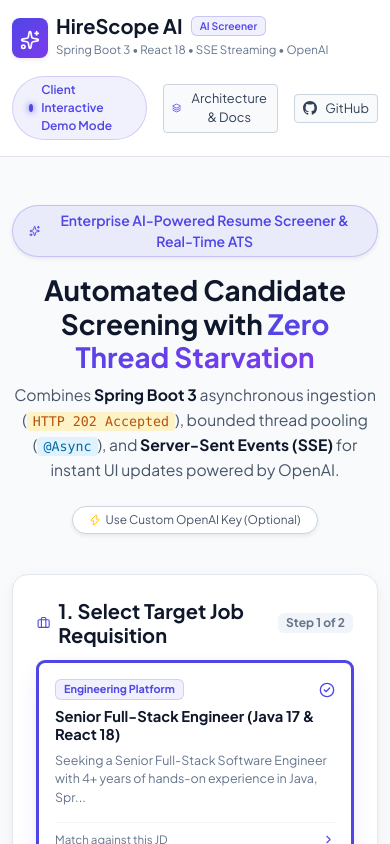
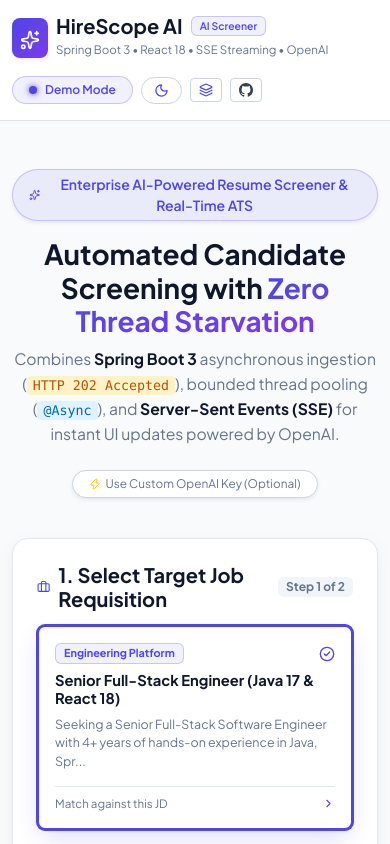
Before and after one commit to ganesh-badar/ai-resume-screener-ats, a React (Vite) app in the folder frontend/: page / in a window 390 px wide. Shown: the top 844 px of the page. Built offline with nearby package versions, Linux system fonts and the light colour scheme; no server answers.

Commit message:
feat(theme): add real-time Light/Dark mode theme switcher with persistence

```diff
--- a/frontend/src/App.jsx
+++ b/frontend/src/App.jsx
@@ -23,6 +23,20 @@
   const [streamingStep, setStreamingStep] = useState('');
   const [evaluationResult, setEvaluationResult] = useState(null);
   const [isArchModalOpen, setIsArchModalOpen] = useState(false);
+
+  // Theme Management (Light vs Dark)
+  const [theme, setTheme] = useState(() => {
+    return localStorage.getItem('hirescope_theme') || 'light';
+  });
+
+  useEffect(() => {
+    document.documentElement.setAttribute('data-theme', theme);
+    localStorage.setItem('hirescope_theme', theme);
+  }, [theme]);
+
+  const toggleTheme = () => {
+    setTheme((prev) => (prev === 'light' ? 'dark' : 'light'));
+  };
 
   useEffect(() => {
     const init = async () => {
@@ -112,10 +126,12 @@
   };
 
   return (
-    <div className="d-flex flex-column min-vh-100" style={{ background: '#f8fafc' }}>
+    <div className="d-flex flex-column min-vh-100" style={{ background: 'var(--bg-primary)' }}>
       <Navbar
         isBackendLive={isBackendLive}
         onOpenArchitecture={() => setIsArchModalOpen(true)}
+        theme={theme}
+        toggleTheme={toggleTheme}
       />
 
       <main className="container py-4 flex-grow-1">
@@ -125,18 +141,18 @@
             <Sparkles size={14} />
             <span>Enterprise AI-Powered Resume Screener &amp; Real-Time ATS</span>
           </div>
-          <h1 className="display-6 fw-bold mb-2" style={{ color: '#0f172a' }}>
+          <h1 className="display-6 fw-bold mb-2" style={{ color: 'var(--text-primary)' }}>
             Automated Candidate Screening with{' '}
             <span style={{ background: 'var(--brand-gradient)', WebkitBackgroundClip: 'text', WebkitTextFillColor: 'transparent' }}>
               Zero Thread Starvation
             </span>
           </h1>
-          <p className="mx-auto" style={{ maxWidth: '720px', fontSize: '0.98rem', color: '#475569', lineHeight: 1.6 }}>
-            Combines <strong style={{ color: '#0f172a' }}>Spring Boot 3</strong> asynchronous ingestion (
-            <code style={{ background: '#fef3c7', color: '#b45309', padding: '2px 6px', borderRadius: '4px', fontSize: '0.85em' }}>HTTP 202 Accepted</code>
+          <p className="mx-auto" style={{ maxWidth: '720px', fontSize: '0.98rem', color: 'var(--text-secondary)', lineHeight: 1.6 }}>
+            Combines <strong style={{ color: 'var(--text-primary)' }}>Spring Boot 3</strong> asynchronous ingestion (
+            <code style={{ background: 'var(--code-bg-warn)', color: 'var(--code-text-warn)', padding: '2px 6px', borderRadius: '4px', fontSize: '0.85em' }}>HTTP 202 Accepted</code>
             ), bounded thread pooling (
-            <code style={{ background: '#e0f2fe', color: '#0369a1', padding: '2px 6px', borderRadius: '4px', fontSize: '0.85em' }}>@Async</code>
-            ), and <strong style={{ color: '#0f172a' }}>Server-Sent Events (SSE)</strong> for instant UI updates powered by OpenAI.
+            <code style={{ background: 'var(--code-bg-info)', color: 'var(--code-text-info)', padding: '2px 6px', borderRadius: '4px', fontSize: '0.85em' }}>@Async</code>
+            ), and <strong style={{ color: 'var(--text-primary)' }}>Server-Sent Events (SSE)</strong> for instant UI updates powered by OpenAI.
           </p>
 
           {/* Optional Live OpenAI Key Toggle */}
@@ -147,9 +163,9 @@
               className="btn btn-sm py-1 px-3 rounded-pill d-flex align-items-center gap-1 shadow-sm"
               style={{
                 fontSize: '0.74rem',
-                background: '#ffffff',
-                border: '1px solid #cbd5e1',
-                color: '#475569'
+                background: 'var(--bg-card)',
+                border: '1px solid var(--border-subtle)',
+                color: 'var(--text-secondary)'
               }}
             >
               <Zap size={12} className={openAiApiKey ? "text-success" : "text-warning"} />
@@ -157,7 +173,7 @@
             </button>
 
             {showKeyInput && (
-              <div className="mt-2 p-2 rounded-3 d-flex align-items-center gap-2 shadow-sm" style={{ background: '#ffffff', border: '1px solid #cbd5e1', maxWidth: '420px', width: '100%' }}>
+              <div className="mt-2 p-2 rounded-3 d-flex align-items-center gap-2 shadow-sm" style={{ background: 'var(--bg-card)', border: '1px solid var(--border-subtle)', maxWidth: '420px', width: '100%' }}>
                 <input
                   type="password"
                   placeholder="sk-proj-..."
@@ -213,10 +229,10 @@
           <div className="col-md-4">
             <div className="glass-panel p-3 h-100">
               <div className="d-flex align-items-center gap-2 mb-1">
-                <Cpu size={16} style={{ color: '#4f46e5' }} />
-                <h6 className="fw-bold mb-0 small" style={{ color: '#0f172a' }}>Asynchronous Request-Reply</h6>
+                <Cpu size={16} style={{ color: 'var(--brand-indigo)' }} />
+                <h6 className="fw-bold mb-0 small" style={{ color: 'var(--text-primary)' }}>Asynchronous Request-Reply</h6>
               </div>
-              <p className="small mb-0" style={{ color: '#64748b', fontSize: '0.8rem', lineHeight: 1.5 }}>
+              <p className="small mb-0" style={{ color: 'var(--text-secondary)', fontSize: '0.8rem', lineHeight: 1.5 }}>
                 Returns 202 Accepted instantly; offloads LLM inference to a bounded ThreadPoolTaskExecutor.
               </p>
             </div>
@@ -225,9 +241,9 @@
             <div className="glass-panel p-3 h-100">
               <div className="d-flex align-items-center gap-2 mb-1">
                 <Activity size={16} className="text-success" />
-                <h6 className="fw-bold mb-0 small" style={{ color: '#0f172a' }}>Unidirectional SSE Streaming</h6>
+                <h6 className="fw-bold mb-0 small" style={{ color: 'var(--text-primary)' }}>Unidirectional SSE Streaming</h6>
               </div>
-              <p className="small mb-0" style={{ color: '#64748b', fontSize: '0.8rem', lineHeight: 1.5 }}>
+              <p className="small mb-0" style={{ color: 'var(--text-secondary)', fontSize: '0.8rem', lineHeight: 1.5 }}>
                 Streams status updates directly to React EventSource without WebSocket handshake overhead.
               </p>
             </div>
@@ -235,10 +251,10 @@
           <div className="col-md-4">
             <div className="glass-panel p-3 h-100">
               <div className="d-flex align-items-center gap-2 mb-1">
-                <ShieldCheck size={16} style={{ color: '#7c3aed' }} />
-                <h6 className="fw-bold mb-0 small" style={{ color: '#0f172a' }}>Apache PDFBox 3.x Extraction</h6>
+                <ShieldCheck size={16} style={{ color: 'var(--brand-purple)' }} />
+                <h6 className="fw-bold mb-0 small" style={{ color: 'var(--text-primary)' }}>Apache PDFBox 3.x Extraction</h6>
               </div>
-              <p className="small mb-0" style={{ color: '#64748b', fontSize: '0.8rem', lineHeight: 1.5 }}>
+              <p className="small mb-0" style={{ color: 'var(--text-secondary)', fontSize: '0.8rem', lineHeight: 1.5 }}>
                 Positional document text extraction normalized before passing to OpenAI JSON schema.
               </p>
             </div>
@@ -247,10 +263,10 @@
       </main>
 
       {/* Footer */}
-      <footer className="border-top py-3 text-center small" style={{ background: '#ffffff', borderColor: '#e2e8f0', color: '#64748b' }}>
+      <footer className="border-top py-3 text-center small" style={{ background: 'var(--bg-nav)', borderColor: 'var(--border-color)', color: 'var(--text-secondary)' }}>
         <div className="container d-flex flex-wrap align-items-center justify-content-between gap-2">
-          <span style={{ color: '#334155', fontWeight: '500' }}>HireScope AI &bull; Built by Ganesh Badar</span>
-          <span className="code-font" style={{ color: '#94a3b8', fontSize: '0.72rem' }}>
+          <span style={{ color: 'var(--text-nav)', fontWeight: '500' }}>HireScope AI &bull; Built by Ganesh Badar</span>
+          <span className="code-font" style={{ color: 'var(--text-muted)', fontSize: '0.72rem' }}>
             Spring Boot 3.3.4 &bull; Java 17 &bull; React 18 &bull; MySQL &bull; AWS S3 &bull; OpenAI
           </span>
         </div>
--- a/frontend/src/components/JobSelector.jsx
+++ b/frontend/src/components/JobSelector.jsx
@@ -6,10 +6,10 @@
     <div className="glass-panel p-4 mb-4">
       <div className="d-flex align-items-center justify-content-between mb-3">
         <div className="d-flex align-items-center gap-2">
-          <Briefcase size={18} style={{ color: '#4f46e5' }} />
-          <h5 className="fw-bold mb-0" style={{ color: '#0f172a' }}>1. Select Target Job Requisition</h5>
+          <Briefcase size={18} style={{ color: 'var(--brand-indigo)' }} />
+          <h5 className="fw-bold mb-0" style={{ color: 'var(--text-primary)' }}>1. Select Target Job Requisition</h5>
         </div>
-        <span className="badge small px-2 py-1" style={{ background: '#f1f5f9', color: '#64748b' }}>
+        <span className="badge small px-2 py-1" style={{ background: 'var(--bg-subtle)', color: 'var(--text-secondary)' }}>
           Step 1 of 2
         </span>
       </div>
@@ -25,33 +25,38 @@
                   disabled ? 'opacity-75' : 'cursor-pointer'
                 }`}
                 style={{
-                  background: isSelected ? '#ffffff' : '#ffffff',
-                  border: isSelected ? '2px solid #4f46e5' : '1.5px solid #e2e8f0',
+                  background: 'var(--bg-card)',
+                  border: isSelected ? '2px solid var(--brand-indigo)' : '1.5px solid var(--border-color)',
                   boxShadow: isSelected
-                    ? '0 10px 25px -5px rgba(79, 70, 229, 0.18), 0 0 0 1px #4f46e5'
-                    : '0 1px 3px rgba(15, 23, 42, 0.04)',
+                    ? '0 10px 25px -5px rgba(79, 70, 229, 0.22), 0 0 0 1px var(--brand-indigo)'
+                    : 'var(--card-shadow)',
                   transform: isSelected ? 'translateY(-2px)' : 'none',
                   transition: 'all 0.25s cubic-bezier(0.16, 1, 0.3, 1)'
                 }}
               >
                 <div>
                   <div className="d-flex align-items-center justify-content-between mb-2">
-                    <span className="badge small px-2 py-1" style={{ background: 'rgba(79, 70, 229, 0.08)', color: '#4f46e5', border: '1px solid rgba(79, 70, 229, 0.2)', fontSize: '0.68rem' }}>
+                    <span className="badge small px-2 py-1" style={{
+                      background: 'var(--brand-subtle)',
+                      color: 'var(--brand-indigo)',
+                      border: '1px solid var(--brand-border)',
+                      fontSize: '0.68rem'
+                    }}>
                       {job.department || 'Engineering'}
                     </span>
-                    {isSelected && <CheckCircle2 size={16} style={{ color: '#4f46e5' }} />}
+                    {isSelected && <CheckCircle2 size={16} style={{ color: 'var(--brand-indigo)' }} />}
                   </div>
-                  <h6 className="fw-bold mb-2" style={{ color: '#0f172a', fontSize: '0.92rem' }}>
+                  <h6 className="fw-bold mb-2" style={{ color: 'var(--text-primary)', fontSize: '0.92rem' }}>
                     {job.title}
                   </h6>
-                  <p className="small mb-0" style={{ color: '#64748b', fontSize: '0.78rem', lineHeight: 1.45 }}>
+                  <p className="small mb-0" style={{ color: 'var(--text-secondary)', fontSize: '0.78rem', lineHeight: 1.45 }}>
                     {job.description ? job.description.substring(0, 95) + '...' : ''}
                   </p>
                 </div>
 
-                <div className="mt-3 pt-2 d-flex align-items-center justify-content-between small" style={{ borderTop: '1px solid #f1f5f9', color: '#64748b' }}>
+                <div className="mt-3 pt-2 d-flex align-items-center justify-content-between small" style={{ borderTop: '1px solid var(--border-color)', color: 'var(--text-secondary)' }}>
                   <span style={{ fontSize: '0.72rem' }}>Match against this JD</span>
-                  <ChevronRight size={13} style={{ color: isSelected ? '#4f46e5' : '#94a3b8' }} />
+                  <ChevronRight size={13} style={{ color: isSelected ? 'var(--brand-indigo)' : 'var(--text-muted)' }} />
                 </div>
               </div>
             </div>
--- a/frontend/src/components/Navbar.jsx
+++ b/frontend/src/components/Navbar.jsx
@@ -1,9 +1,9 @@
 import React from 'react';
-import { Sparkles, Layers, Activity, ShieldCheck, Code2 } from 'lucide-react';
+import { Sparkles, Layers, Activity, ShieldCheck, Sun, Moon } from 'lucide-react';
 
-export default function Navbar({ isBackendLive, onOpenArchitecture }) {
+export default function Navbar({ isBackendLive, onOpenArchitecture, theme, toggleTheme }) {
   return (
-    <nav className="navbar navbar-expand-lg border-bottom py-3 sticky-top" style={{ background: '#ffffff', borderColor: '#e2e8f0' }}>
+    <nav className="navbar navbar-expand-lg border-bottom py-3 sticky-top" style={{ background: 'var(--bg-nav)', borderColor: 'var(--border-color)' }}>
       <div className="container">
         {/* Brand */}
         <div className="d-flex align-items-center gap-2">
@@ -11,33 +11,53 @@
             <Sparkles size={20} />
           </div>
           <div>
-            <div className="fw-bold fs-5 lh-1 d-flex align-items-center gap-2" style={{ color: '#0f172a' }}>
+            <div className="fw-bold fs-5 lh-1 d-flex align-items-center gap-2" style={{ color: 'var(--text-primary)' }}>
               <span>HireScope AI</span>
               <span className="badge brand-badge small px-2 py-1" style={{ fontSize: '0.65rem' }}>AI Screener</span>
             </div>
-            <span className="small" style={{ color: '#64748b', fontSize: '0.72rem' }}>
+            <span className="small" style={{ color: 'var(--text-secondary)', fontSize: '0.72rem' }}>
               Spring Boot 3 &bull; React 18 &bull; SSE Streaming &bull; OpenAI
             </span>
           </div>
         </div>
 
         {/* Right actions */}
-        <div className="d-flex align-items-center gap-3 mt-3 mt-lg-0">
+        <div className="d-flex align-items-center gap-2 gap-md-3 mt-3 mt-lg-0">
           {/* Backend Health Badge */}
           <div className="d-flex align-items-center gap-2 px-3 py-1 rounded-pill" style={{
-            background: isBackendLive ? 'rgba(16, 185, 129, 0.08)' : 'rgba(79, 70, 229, 0.08)',
-            border: `1px solid ${isBackendLive ? 'rgba(16, 185, 129, 0.25)' : 'rgba(79, 70, 229, 0.2)'}`
+            background: isBackendLive ? 'rgba(16, 185, 129, 0.08)' : 'var(--brand-subtle)',
+            border: `1px solid ${isBackendLive ? 'rgba(16, 185, 129, 0.25)' : 'var(--brand-border)'}`
           }}>
             <span className="rounded-circle" style={{
               width: '8px',
               height: '8px',
-              backgroundColor: isBackendLive ? '#10b981' : '#4f46e5',
-              boxShadow: `0 0 6px ${isBackendLive ? '#10b981' : '#4f46e5'}`
+              backgroundColor: isBackendLive ? '#10b981' : 'var(--brand-indigo)',
+              boxShadow: `0 0 6px ${isBackendLive ? '#10b981' : 'var(--brand-indigo)'}`
             }} />
-            <span className="small fw-semibold" style={{ color: isBackendLive ? '#059669' : '#4f46e5', fontSize: '0.75rem' }}>
-              {isBackendLive ? 'Spring Boot API Live (Port 8080)' : 'Client Interactive Demo Mode'}
+            <span className="small fw-semibold" style={{ color: isBackendLive ? '#059669' : 'var(--brand-indigo)', fontSize: '0.75rem' }}>
+              {isBackendLive ? 'Spring Boot API Live' : 'Demo Mode'}
             </span>
           </div>
+
+          {/* Theme Toggle Button */}
+          <button
+            onClick={toggleTheme}
+            className="theme-toggle-btn"
+            title={`Switch to ${theme === 'light' ? 'Dark' : 'Light'} Mode`}
+            aria-label="Toggle color theme"
+          >
+            {theme === 'light' ? (
+              <>
+                <Moon size={15} style={{ color: '#4f46e5' }} />
+                <span className="small d-none d-md-inline" style={{ fontSize: '0.78rem' }}>Dark</span>
+              </>
+            ) : (
+              <>
+                <Sun size={15} style={{ color: '#f59e0b' }} />
+                <span className="small d-none d-md-inline" style={{ fontSize: '0.78rem' }}>Light</span>
+              </>
+            )}
+          </button>
 
           {/* Architecture Modal Trigger */}
           <button
@@ -45,13 +65,13 @@
             className="btn btn-sm d-flex align-items-center gap-2"
             style={{
               fontSize: '0.8rem',
-              color: '#334155',
-              background: '#f8fafc',
-              border: '1px solid #cbd5e1'
+              color: 'var(--text-nav)',
+              background: 'var(--bg-card)',
+              border: '1px solid var(--border-subtle)'
             }}
           >
-            <Layers size={14} style={{ color: '#4f46e5' }} />
-            <span>Architecture &amp; Docs</span>
+            <Layers size={14} style={{ color: 'var(--brand-indigo)' }} />
+            <span className="d-none d-sm-inline">Architecture</span>
           </button>
 
           {/* GitHub Repo */}
@@ -62,15 +82,15 @@
             className="btn btn-sm d-flex align-items-center gap-2"
             style={{
               fontSize: '0.8rem',
-              color: '#334155',
-              background: '#f8fafc',
-              border: '1px solid #cbd5e1'
+              color: 'var(--text-nav)',
+              background: 'var(--bg-card)',
+              border: '1px solid var(--border-subtle)'
             }}
           >
             <svg width="14" height="14" viewBox="0 0 24 24" fill="currentColor">
               <path d="M12 0C5.37 0 0 5.37 0 12c0 5.31 3.435 9.795 8.205 11.385.6.105.825-.255.825-.57 0-.285-.015-1.23-.015-2.235-3.015.555-3.795-.735-4.035-1.41-.135-.345-.72-1.41-1.23-1.695-.42-.225-1.02-.78-.015-.795.945-.015 1.62.87 1.845 1.23 1.08 1.815 2.805 1.305 3.495.99.105-.78.42-1.305.765-1.605-2.67-.3-5.46-1.335-5.46-5.925 0-1.305.465-2.385 1.23-3.225-.12-.3-.54-1.53.12-3.18 0 0 1.005-.315 3.3 1.23.96-.27 1.98-.405 3-.405s2.04.135 3 .405c2.295-1.56 3.3-1.23 3.3-1.23.66 1.65.24 2.88.12 3.18.765.84 1.23 1.905 1.23 3.225 0 4.605-2.805 5.625-5.475 5.925.435.375.81 1.095.81 2.22 0 1.605-.015 2.895-.015 3.3 0 .315.225.69.825.57A12.02 12.02 0 0024 12c0-6.63-5.37-12-12-12z"/>
             </svg>
-            <span>GitHub</span>
+            <span className="d-none d-sm-inline">GitHub</span>
           </a>
         </div>
       </div>
--- a/frontend/src/index.css
+++ b/frontend/src/index.css
@@ -1,13 +1,19 @@
 :root {
+  /* ========================================================
+     LIGHT MODE (Default Enterprise Theme)
+     ======================================================== */
   --bg-primary: #F8FAFC;          /* Off-white background */
-  --bg-secondary: #FFFFFF;        /* Pure white for panels & cards */
-  --bg-card: #FFFFFF;
-  --bg-subtle: #F1F5F9;           /* Slate 100 for subtle sections */
+  --bg-nav: #FFFFFF;              /* Crisp white navbar */
+  --bg-card: #FFFFFF;             /* White elevated card surfaces */
+  --bg-subtle: #F1F5F9;           /* Slate 100 subtle containers */
+  --bg-inset: #F8FAFC;            /* Subtle inset sections */
   --border-color: #E2E8F0;        /* Slate 200 clean borders */
+  --border-subtle: #CBD5E1;       /* Slate 300 */
   --border-glow: rgba(79, 70, 229, 0.35);
+
   --text-primary: #0F172A;        /* Slate 900 for dark crisp headings */
   --text-nav: #334155;            /* Slate Gray (Slate 700) for body & nav */
-  --text-secondary: #64748B;      /* Slate 500 for secondary descriptions */
+  --text-secondary: #64748B;      /* Slate 500 for descriptions */
   --text-muted: #94A3B8;          /* Slate 400 */
 
   /* Modern AI Accents: Deep Indigo (#4F46E5) & Vibrant Purple (#7C3AED) */
@@ -18,10 +24,89 @@
   --brand-subtle: rgba(79, 70, 229, 0.08);
   --brand-border: rgba(79, 70, 229, 0.25);
 
+  --card-shadow: 0 4px 20px -2px rgba(15, 23, 42, 0.05), 0 2px 6px -1px rgba(15, 23, 42, 0.03);
+  --card-shadow-hover: 0 10px 25px -3px rgba(79, 70, 229, 0.12), 0 4px 10px -2px rgba(15, 23, 42, 0.04);
+
+  --dropzone-bg: #F8FAFC;
+  --dropzone-border: #CBD5E1;
+  --input-bg: #FFFFFF;
+  --input-border: #CBD5E1;
+
+  --modal-bg: #FFFFFF;
+  --modal-header-bg: #F8FAFC;
+  --modal-backdrop: rgba(15, 23, 42, 0.65);
+  --btn-close-filter: none;
+
+  --code-bg-warn: #FEF3C7;
+  --code-text-warn: #B45309;
+  --code-bg-info: #E0F2FE;
+  --code-text-info: #0369A1;
+  --code-bg-accent: #E0E7FF;
+  --code-text-accent: #4338CA;
+  --code-bg-purple: #F3E8FF;
+  --code-text-purple: #7E22CE;
+  --code-bg-success: #DCFCE7;
+  --code-text-success: #15803D;
+
   --brand-cyan: #0284C7;
   --brand-emerald: #10B981;
   --brand-amber: #F59E0B;
   --brand-rose: #EF4444;
+}
+
+[data-theme="dark"] {
+  /* ========================================================
+     DARK MODE (Cyber / Enterprise Dark Theme)
+     ======================================================== */
+  --bg-primary: #070B14;          /* Deep sleek dark background */
+  --bg-nav: #0A0F1D;              /* Deep dark navbar */
+  --bg-card: #0D1527;             /* Elevated dark cards */
+  --bg-subtle: #0B1120;           /* Dark slate inner boxes */
+  --bg-inset: #0F172A;            /* Dark inset */
+  --border-color: rgba(255, 255, 255, 0.08);
+  --border-subtle: rgba(255, 255, 255, 0.14);
+  --border-glow: rgba(99, 102, 241, 0.45);
+
+  --text-primary: #F8FAFC;        /* Crisp white headlines */
+  --text-nav: #CBD5E1;            /* Soft slate nav text */
+  --text-secondary: #94A3B8;      /* Slate 400 */
+  --text-muted: #64748B;          /* Slate 500 */
+
+  --brand-indigo: #6366F1;
+  --brand-purple: #8B5CF6;
+  --brand-gradient: linear-gradient(135deg, #6366F1 0%, #8B5CF6 100%);
+  --brand-gradient-hover: linear-gradient(135deg, #4F46E5 0%, #7C3AED 100%);
+  --brand-subtle: rgba(99, 102, 241, 0.15);
+  --brand-border: rgba(99, 102, 241, 0.35);
+
+  --card-shadow: 0 8px 32px 0 rgba(0, 0, 0, 0.37);
+  --card-shadow-hover: 0 10px 30px -3px rgba(99, 102, 241, 0.25);
+
+  --dropzone-bg: rgba(99, 102, 241, 0.04);
+  --dropzone-border: rgba(99, 102, 241, 0.35);
+  --input-bg: #0F172A;
+  --input-border: rgba(255, 255, 255, 0.14);
+
+  --modal-bg: #0A0F1D;
+  --modal-header-bg: #070B14;
+  --modal-backdrop: rgba(0, 0, 0, 0.85);
+  --btn-close-filter: invert(1) grayscale(100%) brightness(200%);
+
+  --code-bg-warn: rgba(245, 158, 11, 0.15);
+  --code-text-warn: #FCD34D;
+  --code-bg-info: rgba(14, 165, 233, 0.15);
+  --code-text-info: #7DD3FC;
+  --code-bg-accent: rgba(99, 102, 241, 0.18);
+  --code-text-accent: #A5B4FC;
+  --code-bg-purple: rgba(168, 85, 247, 0.18);
+  --code-text-purple: #D8B4FE;
+  --code-bg-success: rgba(16, 185, 129, 0.15);
+  --code-text-success: #6EE7B7;
+
+  --brand-cyan: #38BDF8;
+  --brand-emerald: #34D399;
+  --brand-amber: #FBBF24;
+  --brand-rose: #F87171;
 }
 
 body {
@@ -32,6 +117,12 @@
   color: var(--text-nav);
   min-height: 100vh;
   -webkit-font-smoothing: antialiased;
+  transition: background-color 0.3s ease, color 0.3s ease;
+}
+
+/* Smooth Transitions for Theme Switch */
+nav, .glass-panel, footer, .modal-content, .btn, .custom-input, .dropzone {
+  transition: background-color 0.25s ease, border-color 0.25s ease, color 0.25s ease, box-shadow 0.25s ease;
 }
 
 /* Crisp Clean Elevated Cards */
@@ -39,12 +130,11 @@
   background: var(--bg-card);
   border: 1px solid var(--border-color);
   border-radius: 16px;
-  box-shadow: 0 4px 20px -2px rgba(15, 23, 42, 0.05), 0 2px 6px -1px rgba(15, 23, 42, 0.03);
-  transition: all 0.25s cubic-bezier(0.16, 1, 0.3, 1);
+  box-shadow: var(--card-shadow);
 }
 
 .glass-panel:hover {
-  box-shadow: 0 10px 25px -3px rgba(79, 70, 229, 0.08), 0 4px 10px -2px rgba(15, 23, 42, 0.04);
+  box-shadow: var(--card-shadow-hover);
 }
 
 /* Deep Indigo & Vibrant Purple Brand Styling */
@@ -72,16 +162,36 @@
 }
 
 .brand-badge {
-  background: rgba(79, 70, 229, 0.08);
-  border: 1px solid rgba(79, 70, 229, 0.25);
+  background: var(--brand-subtle);
+  border: 1px solid var(--brand-border);
   color: var(--brand-indigo);
   font-weight: 600;
 }
 
+/* Theme Toggle Button */
+.theme-toggle-btn {
+  background: var(--bg-card);
+  border: 1px solid var(--border-subtle);
+  color: var(--text-nav);
+  border-radius: 20px;
+  padding: 5px 12px;
+  font-weight: 500;
+  cursor: pointer;
+  display: inline-flex;
+  align-items: center;
+  gap: 6px;
+}
+
+.theme-toggle-btn:hover {
+  border-color: var(--brand-indigo);
+  color: var(--brand-indigo);
+  transform: translateY(-1px);
+}
+
 /* Custom inputs */
 .custom-input {
-  background: #ffffff !important;
-  border: 1px solid #cbd5e1 !important;
+  background: var(--input-bg) !important;
+  border: 1px solid var(--input-border) !important;
   color: var(--text-primary) !important;
   border-radius: 10px;
 }
@@ -95,7 +205,7 @@
 @keyframes pulseGlow {
   0%, 100% {
     box-shadow: 0 0 12px rgba(79, 70, 229, 0.15);
-    border-color: rgba(79, 70, 229, 0.4);
+    border-color: rgba(79, 70, 229, 0.35);
   }
   50% {
     box-shadow: 0 0 24px rgba(124, 58, 237, 0.25);
@@ -109,8 +219,8 @@
 
 /* Custom Drag & Drop Box */
 .dropzone {
-  border: 2px dashed #cbd5e1;
-  background: #f8fafc;
+  border: 2px dashed var(--dropzone-border);
+  background: var(--dropzone-bg);
   border-radius: 14px;
   padding: 32px 20px;
   text-align: center;
@@ -120,7 +230,7 @@
 
 .dropzone:hover, .dropzone.active {
   border-color: var(--brand-indigo);
-  background: rgba(79, 70, 229, 0.04);
+  background: var(--brand-subtle);
 }
 
 .code-font {
```
Also changed, not shown: frontend/src/components/ArchitectureModal.jsx (+28 -22 lines), frontend/src/components/EvaluationResultCard.jsx (+16 -16 lines), frontend/src/components/ResumeUploader.jsx (+28 -23 lines).
